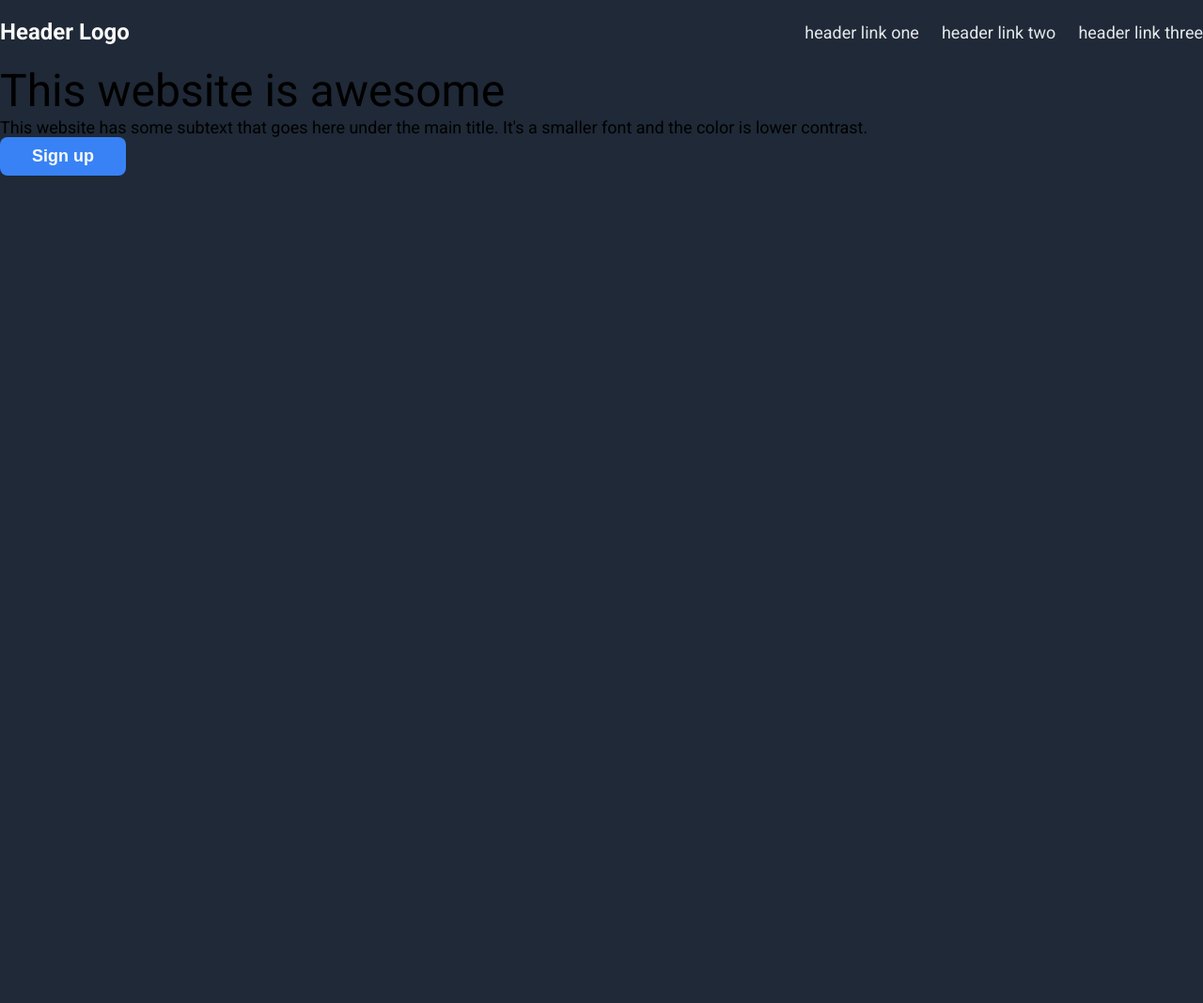
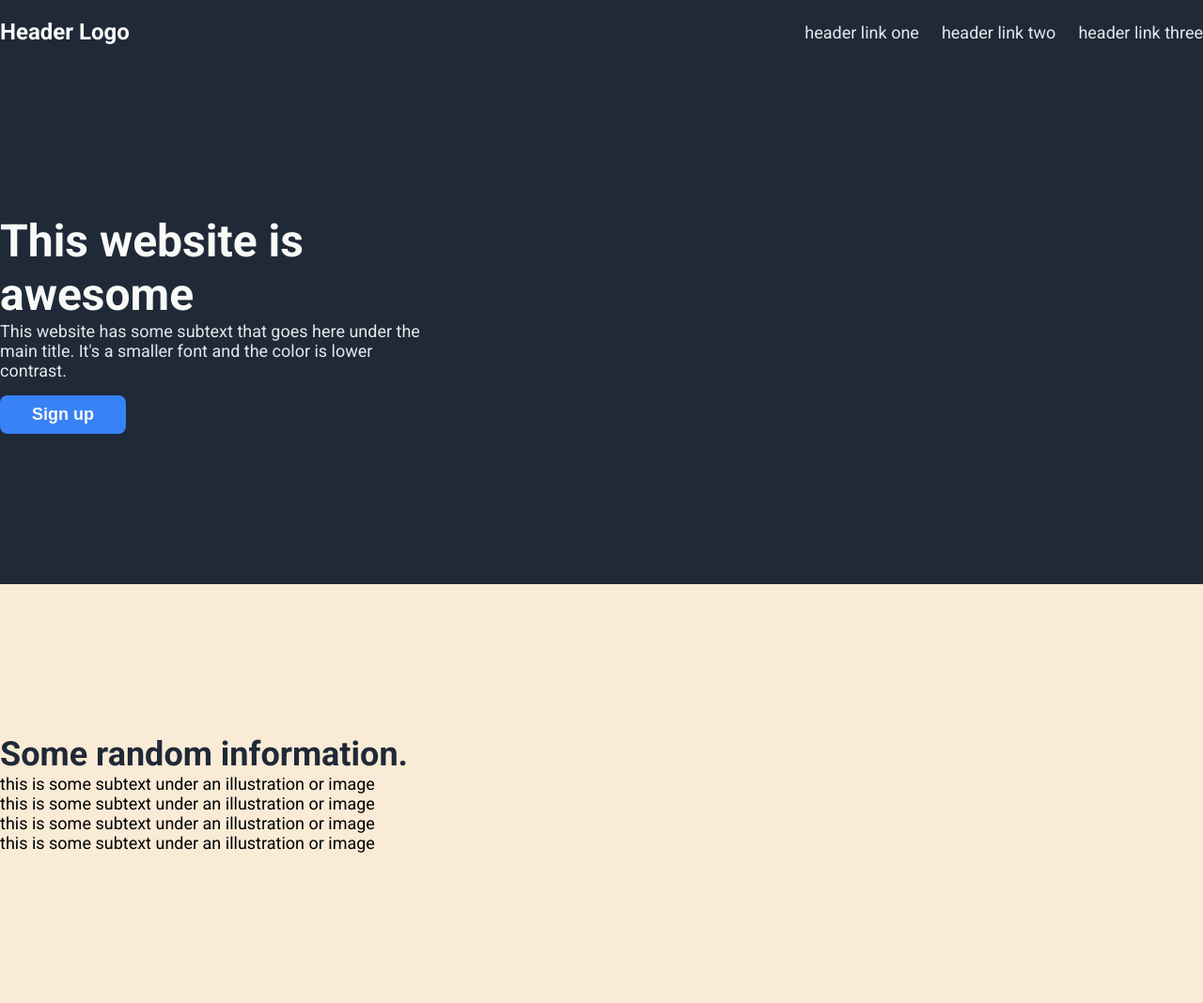
Before and after one commit to kacpersiedlarczyk/landing-page, a plain HTML site: page index.html in a window 1280 px wide. Shown: the whole page at 94% size. Before the commit the page ends 800 px from the top, so only its background shows below. Drawn offline with Linux system fonts and the light colour scheme.

Commit message:
Fix header

```diff
--- a/index.html
+++ b/index.html
@@ -17,8 +17,8 @@
         </ul>
     </nav>
 
-    <header>
-        <div>
+    <header class="primary-header">
+        <div class="primary-container">
             <h1>This website is awesome</h1>
             <p>This website has some subtext that goes here under the main title. It's a smaller font and the color is lower contrast.</p>
             <button>Sign up</button>
@@ -26,28 +26,27 @@
     </header>
 
     <main>
-        <!-- <section class="info">
+        <section class="information">
             <h2>Some random information.</h2>
 
-            <div class="info-con">
+            <div>
                 <div>
-                    <div class="placeholder"></div>
                     <p>this is some subtext under an illustration or image</p>
                 </div>
+
                 <div>
-                    <div class="placeholder"></div>
                     <p>this is some subtext under an illustration or image</p>
                 </div>
+
                 <div>
-                    <div class="placeholder"></div>
                     <p>this is some subtext under an illustration or image</p>
                 </div>
+
                 <div>
-                    <div class="placeholder"></div>
                     <p>this is some subtext under an illustration or image</p>
                 </div>
             </div>
-        </section> -->
+        </section>
 
         <section></section>
         <section></section>
--- a/style.css
+++ b/style.css
@@ -6,14 +6,15 @@
     --ff-primary: 'Roboto', sans-serif;
 
     --fs-primary: 1.125rem;
-    --fs-header-one: 3rem;
-    --fs-header-two: 2.25rem;
-    --fs-header-three: 1.5rem;
+    --fs-quote: 2.25rem;
+    --fs-heading-one: 3rem;
+    --fs-heading-two: 2.25rem;
+    --fs-heading-three: 1.5rem;
 
-    --dark-blue: #1f2937;
-    --light-gray: #e5e7eb;
-    --light-blue: #3882f6;
-    --white: #f9faf8;
+    --clr-dark-blue: #1f2937;
+    --clr-light-gray: #e5e7eb;
+    --clr-light-blue: #3882f6;
+    --clr-white: #f9faf8;
 
     --fw-light: 300;
     --fw-regular: 400;
@@ -51,35 +52,39 @@ body {
     margin: auto;
     font-size: var(--fs-primary);
     font-family: var(--ff-primary);
-    background-color: var(--dark-blue);
+    background-color: var(--clr-dark-blue);
 }
 
 h1 {
-    font-size: var(--fs-header-one);
+    color: var(--clr-white);
+    font-size: var(--fs-heading-one);
+    font-weight: var(--fw-bold);
 }
 
 h2 {
-    font-size: var(--fs-header-two);
+    font-size: var(--fs-heading-two);
+    font-weight: var(--fw-bold);
+    color: var(--clr-dark-blue);
 }
 
 h3 {
-    font-size: var(--fs-header-three);
+    font-size: var(--fs-heading-three);
 }
 
 a {
     text-decoration: none;
-    color: var(--light-gray);
+    color: var(--clr-light-gray);
 }
 
 button {
     padding: 0.625rem 2.125rem;
-    color: var(--white);
+    color: var(--clr-white);
     font-size: var(--fs-primary);
     font-weight: var(--fw-bold);
     cursor: pointer;
     border: none;
     border-radius: 8px;
-    background-color: var(--light-blue);
+    background-color: var(--clr-light-blue);
 }
 
 /* Nav */
@@ -91,7 +96,7 @@ nav {
 }
 
 .nav-logo {
-    color: var(--white);
+    color: var(--clr-white);
     font-weight: var(--fw-bold);
 }
 
@@ -101,43 +106,30 @@ nav {
 }
 
 /* Header */
+.primary-header {
+    display: flex;
+    align-items: center;
+    padding: 10rem 0;
+}
 
-header {
-    display: flex;
+.primary-container {
+    max-width: 45ch;
+}
+
+.primary-container p {
+    color: var(--clr-light-gray);
+    padding-bottom: 1rem;
+}
+
+/* Section 1 */
+.information {
+    background-color: antiquewhite;
+    padding: 10rem 0;
 }
 
 
-/* header {
-    height: 500px;
-    max-width: 50ch;
-} */
-
-/* .header-text h1{
-    color: #F9FAF8;
-    font-weight: 700;
-} */
-/*
-.header-text p {
-    font-size: 18px;
-    color: #E5E7EB;
-    padding-bottom: 1rem;
-} */
-
-
-
-
-
-
-
-
-
-
-
-
-/* Section 1 */
 /* .info {
     background-color: azure;
-    font-size: 18px;
     color: #E5E7EB;
     background-color: #F9FAF8;
     align-items: center;
@@ -149,11 +141,8 @@ header {
     justify-content: center;
 }
 
-.info h2 {
-    font-size: 36px;
-    font-weight: 700;
-    color: #1F2937;
-}
+
+
 
 .placeholder {
     width: 175px;
```
